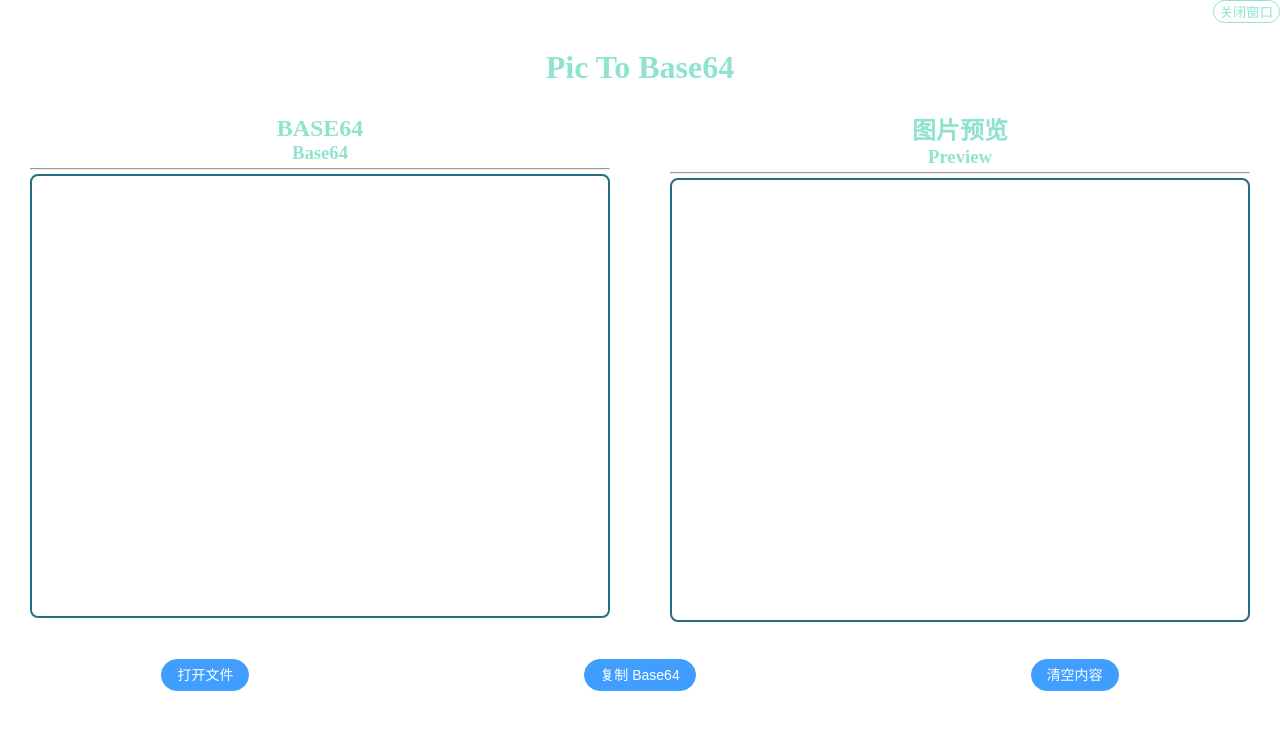
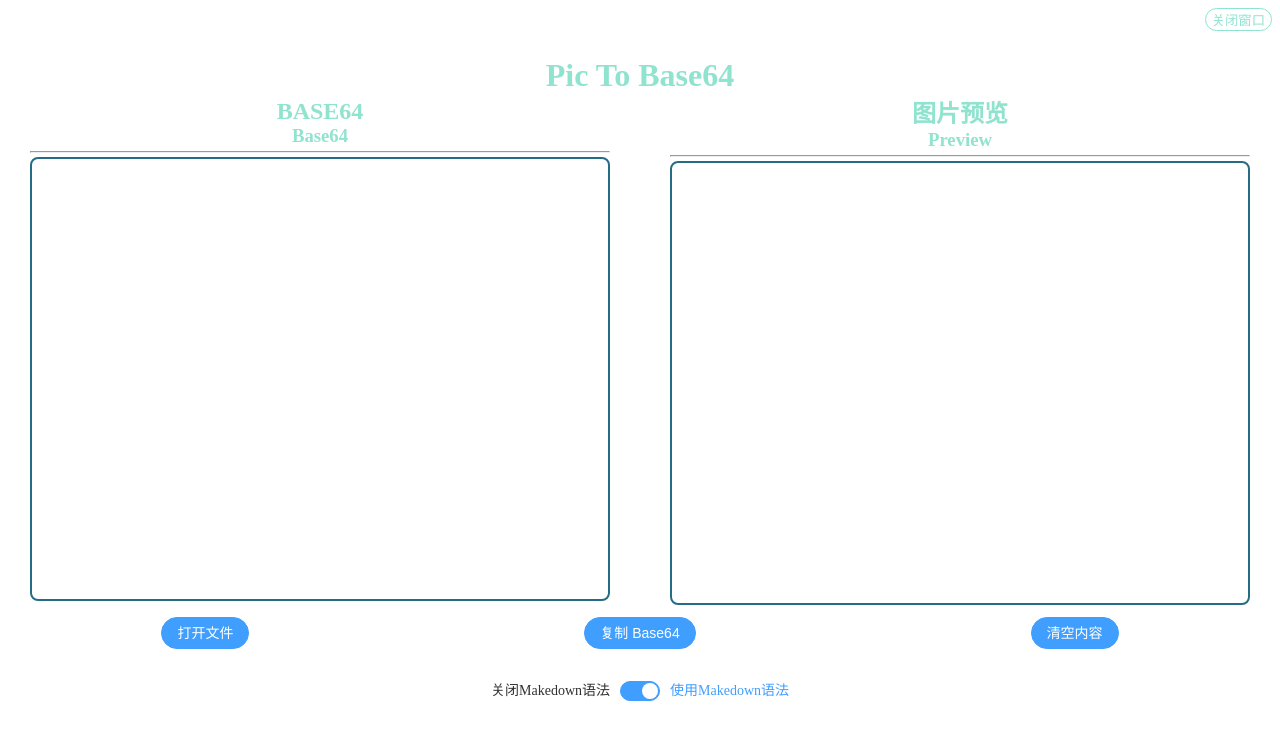
Before and after one commit to SIXiaolong1117/vue-pictobase64, a Vue app: page / in a window 1280 px wide. Shown: the top 740 px of the page. Built offline with nearby package versions, Linux system fonts and the light colour scheme.

Commit message:
加入复制为Makedown语法的开关。

```diff
--- a/electron/main.js
+++ b/electron/main.js
@@ -31,7 +31,7 @@ function createWindow() {
   // 创建浏览器窗口
   mainWindow = new BrowserWindow({
     width: 700,
-    height: 600,
+    height: 700,
     resizable: false,
     frame: false,
     webPreferences: {
@@ -40,7 +40,6 @@ function createWindow() {
       enableRemoteModule: true,
       contextIsolation: false,
     },
-
     vibrancy: vibrancy,
   })
 
--- a/package.json
+++ b/package.json
@@ -1,6 +1,6 @@
 {
   "name": "vue-pictobase64",
-  "version": "0.1.1",
+  "version": "0.1.2",
   "main": "electron/main.js",
   "scripts": {
     "dev": "vite",
--- a/src/App.vue
+++ b/src/App.vue
@@ -5,6 +5,7 @@ export default {
     return {
       infoshow: false,
       fileList: [],
+      value: true,
     };
   },
   mounted() {
@@ -97,14 +98,24 @@ export default {
       var copyText = base64_code.innerHTML;
       console.log(copyText);
       var content = document.getElementById('base64_code').innerHTML;
-
-      navigator.clipboard.writeText(content)
-        .then(() => {
-          console.log("Text copied to clipboard...")
-        })
-        .catch(err => {
-          console.log('Something went wrong', err);
-        })
+      if (this.value == true) {
+        navigator.clipboard.writeText('![](' + content + ')')
+          .then(() => {
+            console.log("使用Markdown语法拷贝成功！")
+          })
+          .catch(err => {
+            console.log('出现问题：', err);
+          })
+      }
+      else {
+        navigator.clipboard.writeText(content)
+          .then(() => {
+            console.log("Base64编码复制成功！")
+          })
+          .catch(err => {
+            console.log('出现问题：', err);
+          })
+      }
     },
     // 刷新页面
     InitEditor: function () {
@@ -122,7 +133,6 @@ export default {
   <div ref="select_frame" class="box">
     <div class="bar">
       <input type="button" id="close_button" name="close" value="关闭窗口" onclick="window.close();" />
-      <!-- <el-button id="close_button" type="primary" v-on:click="close()" round>X</el-button> -->
     </div>
     <h1>Pic To Base64</h1>
     <div class="display">
@@ -145,6 +155,10 @@ export default {
       <el-button id="init_button" type="primary" v-on:click="InitEditor()" round>清空内容</el-button>
       <input type="file" id="img_upload" @change="tirggerFile($event)" style="display:none" />
     </nav>
+    <nav>
+      <el-switch id="md_switch" v-model="value" active-color="#13ce66" inactive-color="#ff4949"
+        active-text="使用Makedown语法" inactive-text="关闭Makedown语法"></el-switch>
+    </nav>
     <p id="time_diff"></p>
   </div>
 </template>
--- a/src/style.css
+++ b/src/style.css
@@ -139,23 +139,28 @@ textarea {
   /* border-color: rgba(83, 83, 83, 0.2); */
 }
 
-#input_button,
+/* #input_button,
 #copy_button,
 #init_button,
 #mini_button,
+#close_button,
+input{
+  -webkit-app-region: no-drag;
+} */
+
+nav,
 #close_button {
   -webkit-app-region: no-drag;
 }
 
-.bar,
-#mini_button,
-#close_button {
-  background-color: rgba(74, 91, 100, 0);
+.bar {
   align-self: flex-end;
+  margin: 8px 8px 0 0;
 }
 
 #mini_button,
 #close_button {
+  background-color: rgba(74, 91, 100, 0);
   color: #8FE3CF;
   border-width: 1px;
   border-radius: 50px;
```
Also changed, not shown: README/2022-09-04-224326.png (added), 1 other file (tests, documents, lock files or other folders).
